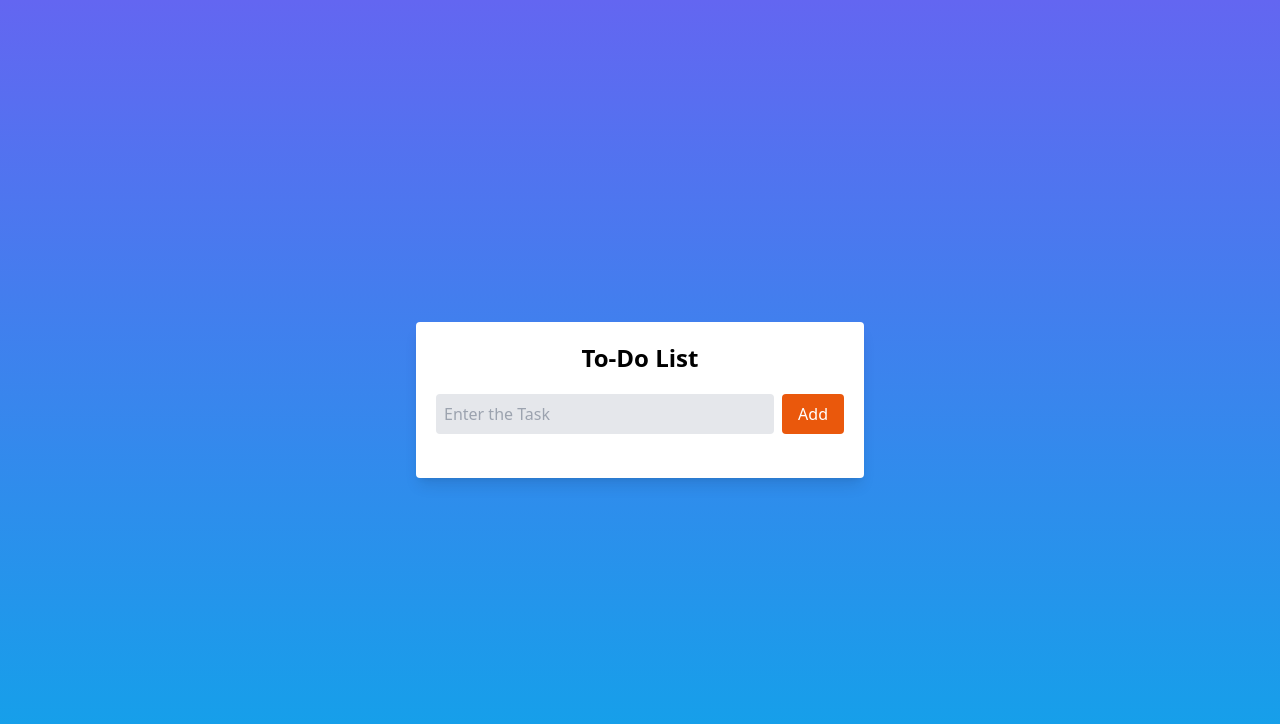
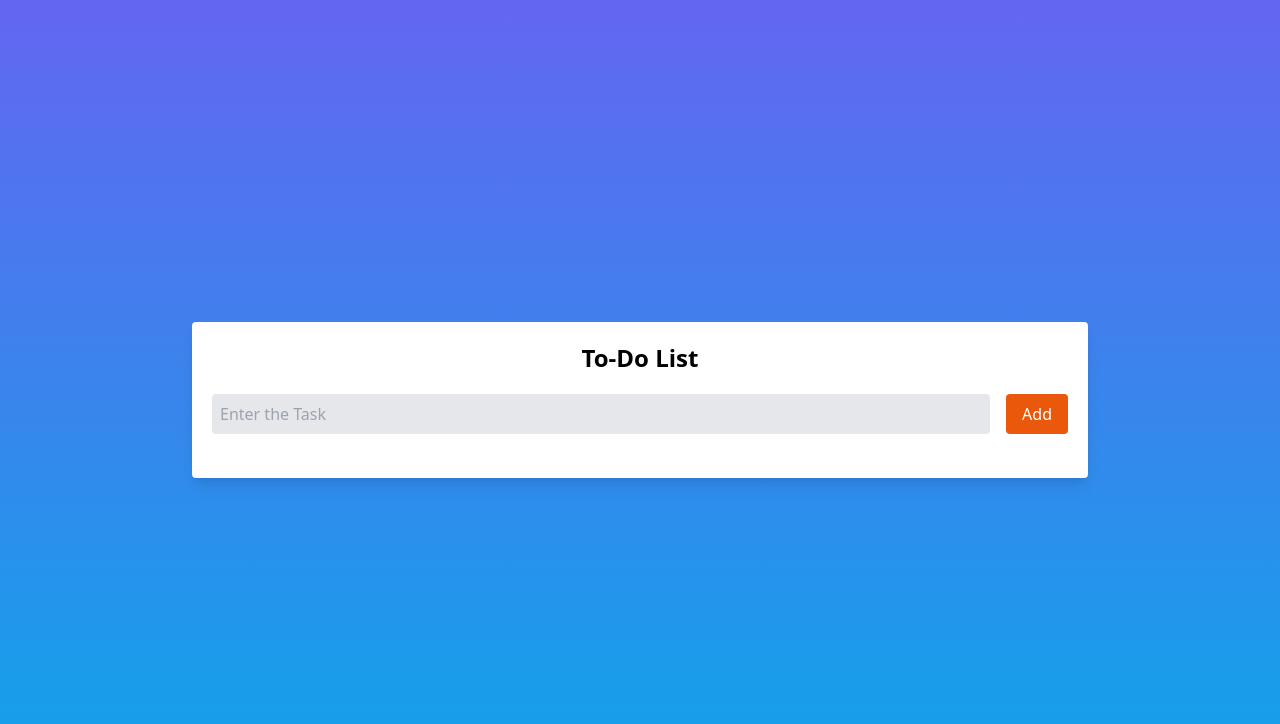
Before and after one commit to AngadBari/To-Do-List, a plain HTML site: page index.html in a window 1280 px wide. Drawn offline with nearby package versions, Linux system fonts and the light colour scheme.

Commit message:
Update index.html

```diff
--- a/index.html
+++ b/index.html
@@ -9,10 +9,10 @@
   <body
     class="flex items-center justify-center h-screen bg-gradient-to-t from-sky-500 to-indigo-500"
   >
-    <div class="p-5 m-5 bg-white rounded shadow-lg w-full max-w-md">
+    <div class="p-5 m-5 bg-white rounded shadow-lg w-full max-w-md sm:max-w-lg md:max-w-xl lg:max-w-2xl xl:max-w-4xl">
       <h1 class="text-2xl font-bold text-center text-black mb-5">To-Do List</h1>
 
-      <div class="flex gap-2 mb-6">
+      <div class="flex flex-col sm:flex-row gap-2 mb-6">
         <input
           class="flex-1 p-2 bg-gray-200 rounded"
           type="text"
@@ -21,7 +21,7 @@
         />
         <button
           id="addTaskButton"
-          class="px-4 py-2 text-white bg-orange-600 rounded hover:bg-orange-700"
+          class="mt-2 sm:mt-0 sm:ml-2 px-4 py-2 text-white bg-orange-600 rounded hover:bg-orange-700"
         >
           Add
         </button>
```
